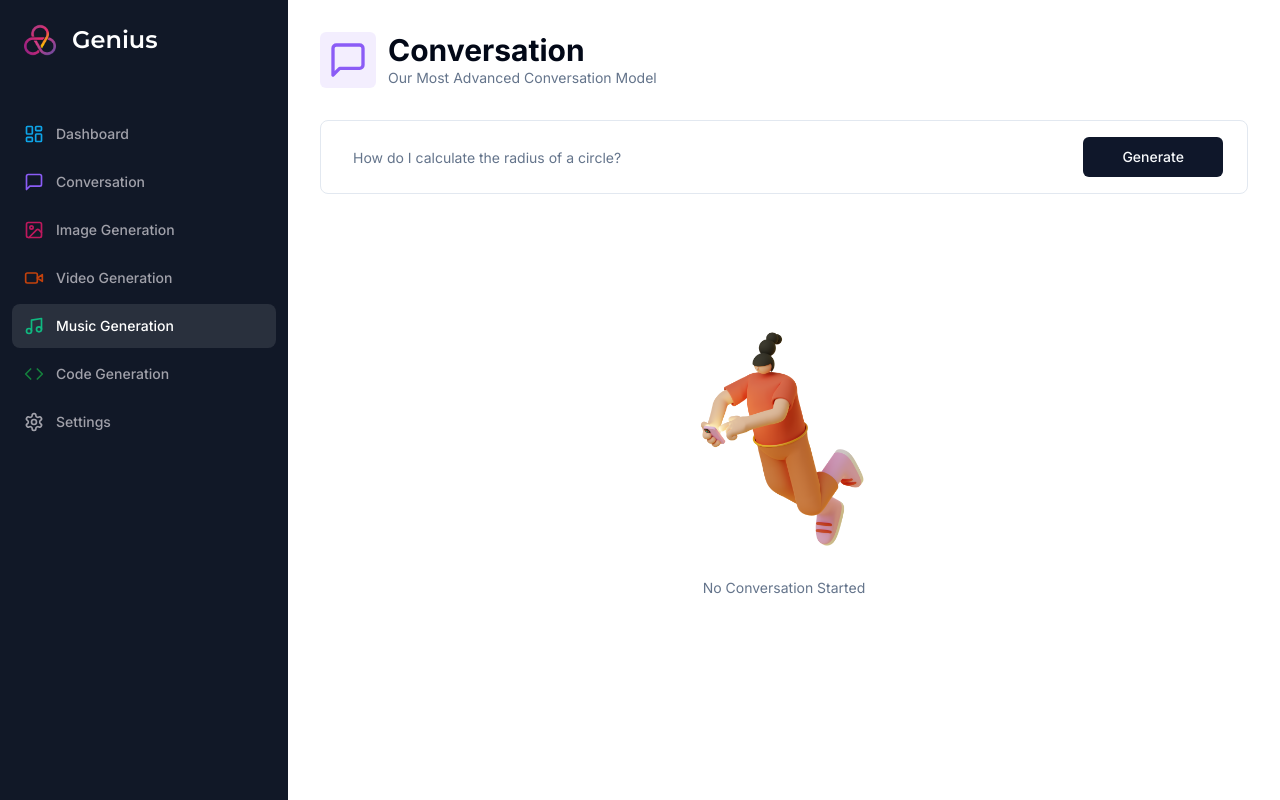
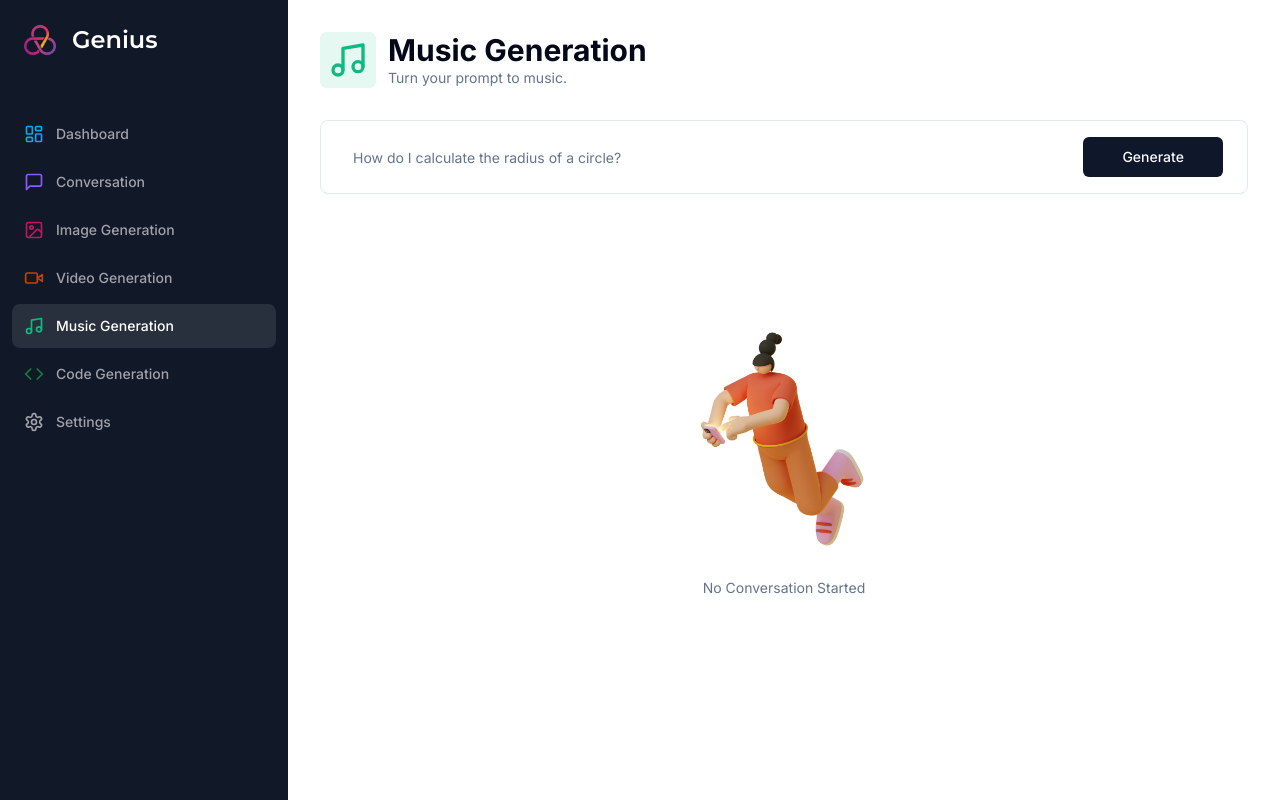
Before and after one commit to nayak-nirmalya/ai-saas, a Next.js app: page /music in a window 1280 px wide. Built offline with nearby package versions, Linux system fonts and the light colour scheme.

Commit message:
changed heading of music page

```diff
--- a/app/(dashboard)/(routes)/music/page.tsx
+++ b/app/(dashboard)/(routes)/music/page.tsx
@@ -1,7 +1,7 @@
 "use client";
 
 import React, { useState } from "react";
-import { MessageSquare } from "lucide-react";
+import { Music } from "lucide-react";
 import { useForm } from "react-hook-form";
 import * as z from "zod";
 import { zodResolver } from "@hookform/resolvers/zod";
@@ -60,11 +60,11 @@ export default function MusicPage() {
   return (
     <div>
       <Heading
-        title="Conversation"
-        description="Our Most Advanced Conversation Model"
-        icon={MessageSquare}
-        iconColor="text-violet-500"
-        bgColor="bg-violet-500/10"
+        title="Music Generation"
+        description="Turn your prompt to music."
+        icon={Music}
+        iconColor="text-emerald-500"
+        bgColor="bg-emerald-500/10"
       />
       <div className="px-4 lg:px-8">
         <div>
```
